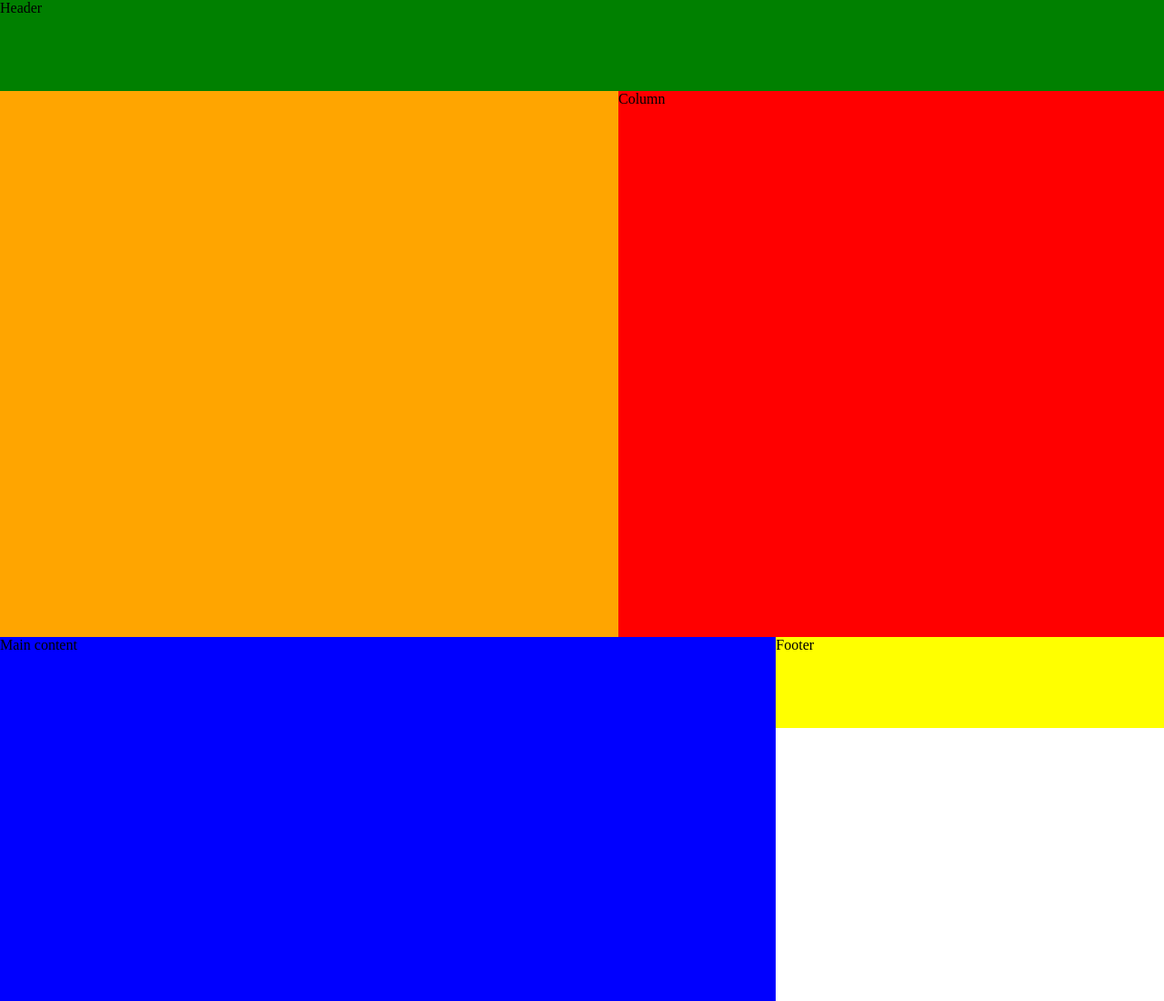
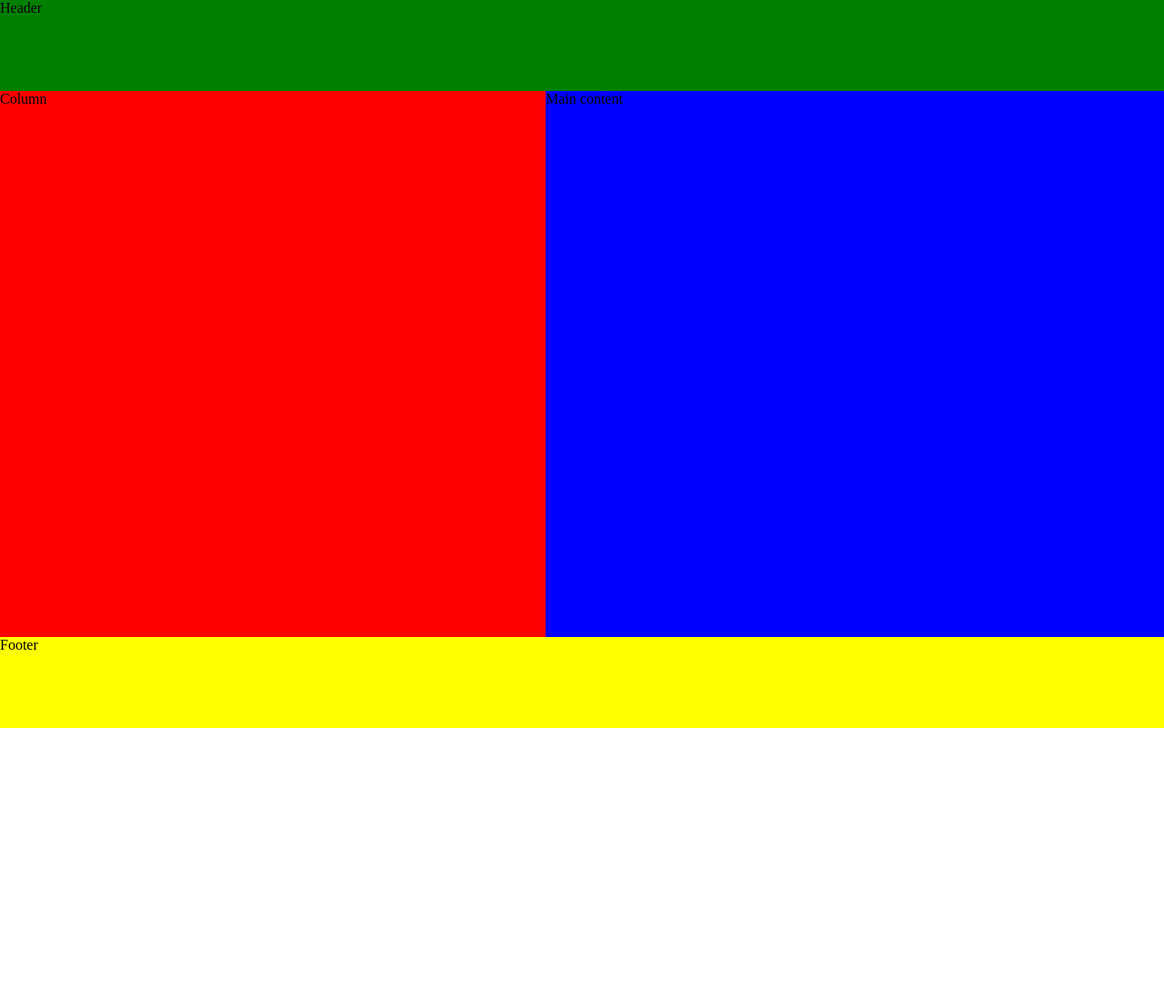
Before and after one commit to Miguelslo27/hotel-reservation-app, a plain HTML site: page design.html in a window 1280 px wide. Shown: the top 1100 px of the page at 91% size. After the commit the page ends 800 px from the top, so only its background shows below. Drawn offline with Linux system fonts and the light colour scheme.

Commit message:
feature/header - Design with flex

```diff
--- a/design.html
+++ b/design.html
@@ -20,20 +20,31 @@
     }
     main > section {
       height: 100%;
+      display: flex;
+      flex-direction: row;
+      flex-wrap: wrap;
+      justify-content: space-between;
+      /* align-items: end; */
+    }
+    main > section > * {
+      flex: 1;
+      /* flex-grow: 1; */
     }
     aside {
-      float: right;
-      height: 100%;
-      width: calc(100vw / 3);
+      /* float: right; */
+      /* height: 100%; */
+      /* width: calc(100vw / 3); */
       min-width: 600px;
       background: red;
+      flex-grow: 1;
     }
     .main-container {
-      float: left;
-      height: 100%;
-      width: calc(100vw / 3 * 2);
+      /* float: left; */
+      /* height: 100%; */
+      /* width: calc(100vw / 3 * 2); */
       min-width: 600px;
       background: blue;
+      flex-grow: 3;
     }
     footer  {
       height: 100px;
```
